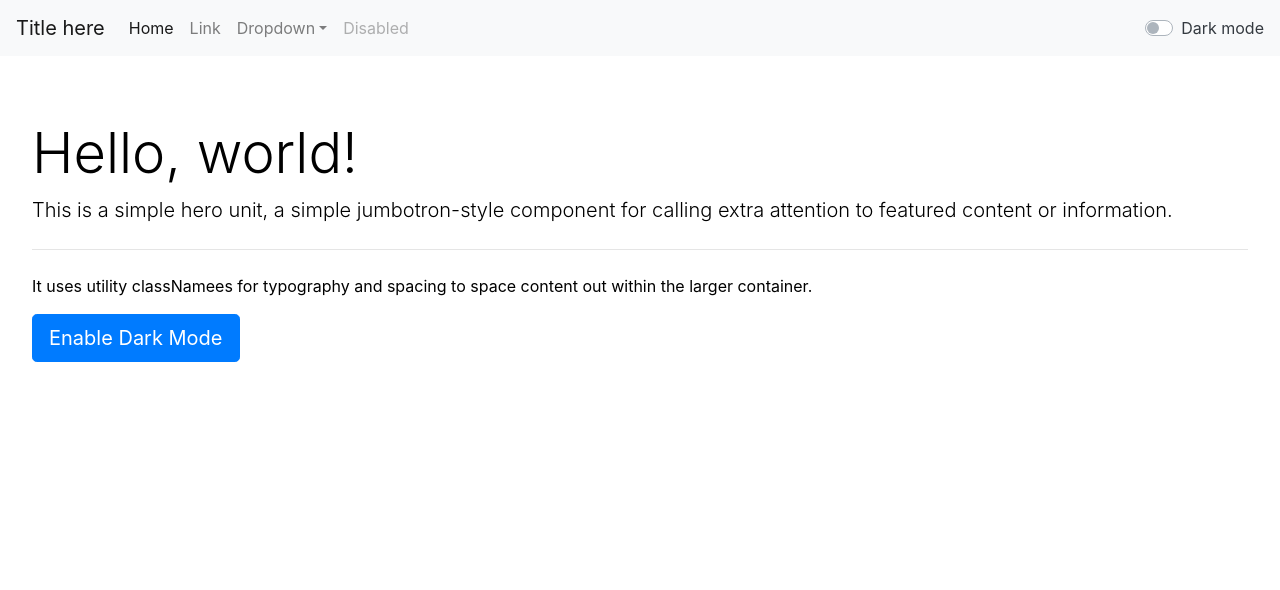
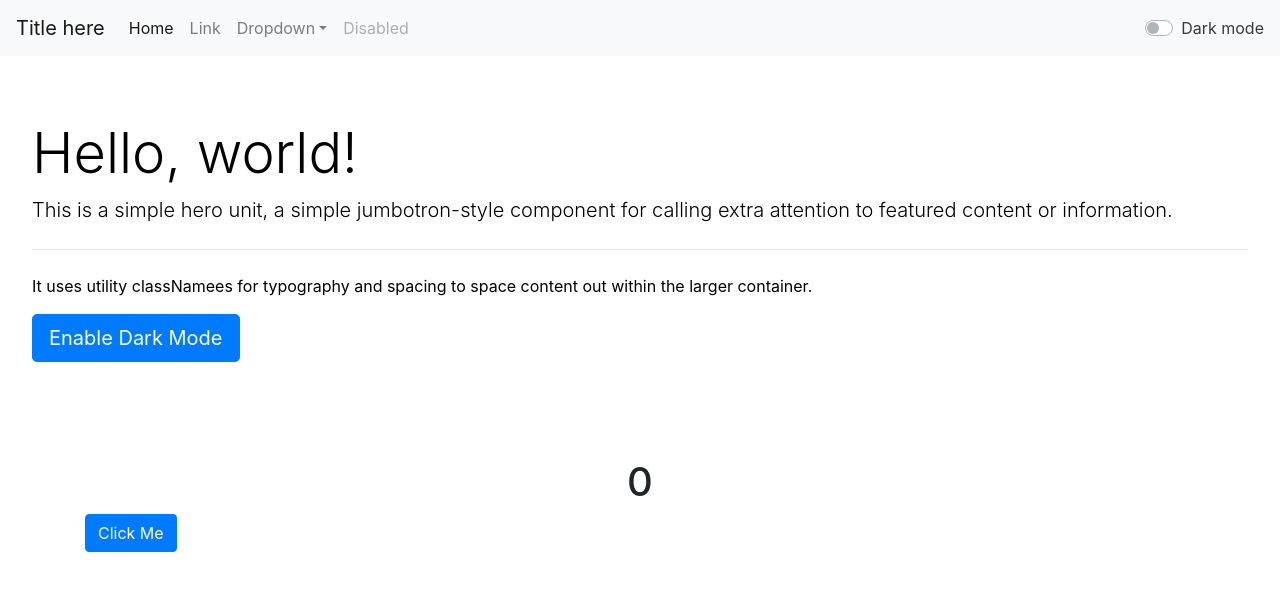
Before and after one commit to TahirShaikh85/learning-react, a React (Create React App) app: page / in a window 1280 px wide. Shown: the top 590 px of the page. Built offline with nearby package versions, Linux system fonts and the light colour scheme.

Commit message:
**** Project 1 **** 1.  useState() 2.  useEffect()

```diff
--- a/src/App.js
+++ b/src/App.js
@@ -1,24 +1,26 @@
-import React,{useState} from 'react';
+import React, { useState } from 'react';
 import './App.css';
 import Navbar from './Components/Navbar';
 // import TextField from './Components/TextField'
 import About from './Components/About'
+import Counter from './Components/Counter';
 
 function App() {
-  let [mode,setMode] = useState('light');
-  const toggleMode = ()=>{
-    if(mode == 'light'){
+  let [mode, setMode] = useState('light');
+  const toggleMode = () => {
+    if (mode == 'light') {
       setMode('dark')
-    }else{
+    } else {
       setMode('light')
     }
   }
   return (
-  <>
-  <Navbar myMode={mode} toggleTheme={toggleMode} />
-  {/* <TextField /> */}
-  <About />
-  </>
+    <>
+        <Navbar myMode={mode} toggleTheme={toggleMode} />
+        {/* <TextField /> */}
+        <About />
+        <Counter />
+    </>
   );
 }
 export default App;
--- /dev/null
+++ b/src/Components/Counter.jsx
@@ -0,0 +1,33 @@
+import React, { useState, useEffect } from 'react'
+
+const Counter = () => {
+
+    const [count, setcount] = useState(0);
+
+    useEffect(() => {
+        console.log("First One");
+        if (count === 0) {
+            return
+        } else {
+            document.title = `React App (${count})`
+        }
+    },[count]);
+
+    useEffect(() => {
+        console.log("Second sex");
+    },[]);
+
+
+    console.log("Outside :)");
+
+    return (
+        <div className='container'>
+            <h1 className="text-center">{count}</h1>
+            <div className="button">
+                <button className="btn btn-primary text-center" onClick={() => setcount(count + 1)}>Click Me</button>
+            </div>
+        </div>
+    )
+}
+
+export default Counter
```
